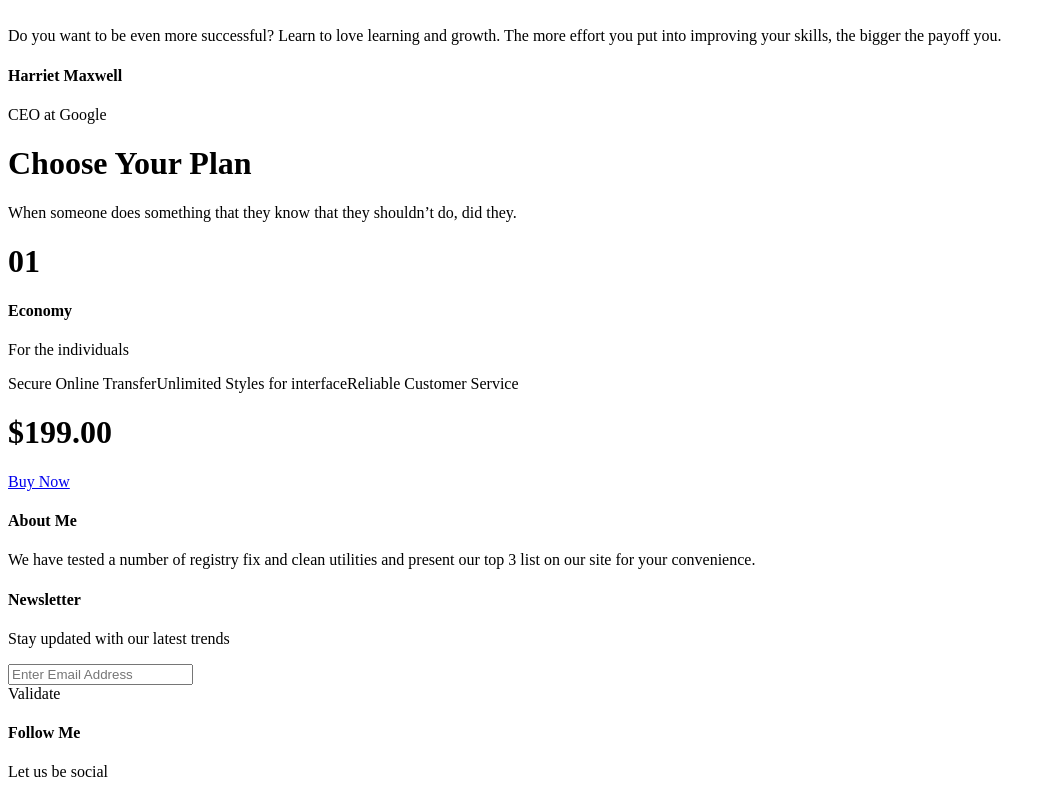
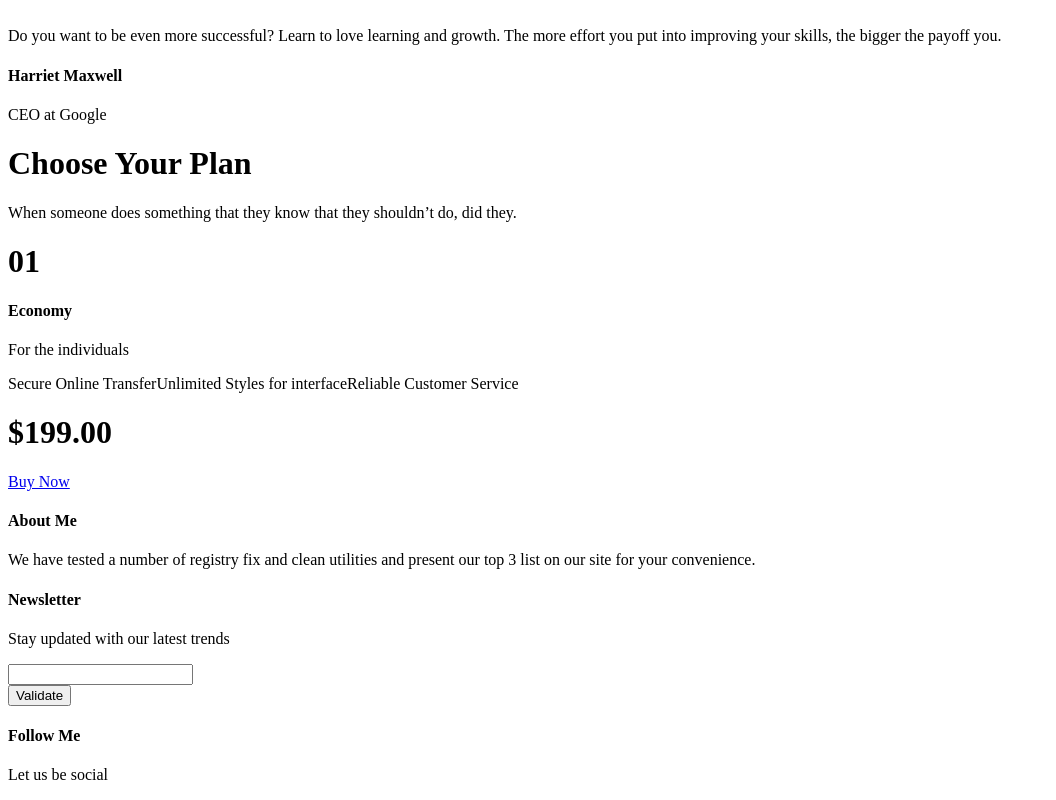
Before and after one commit to seObando19/holbertonschool-web_front_end, a plain HTML site: page 0x07-accessibility/fix-a11y/05-index.html in a window 1280 px wide. Shown: the part 1218-2018 px from the top of the page, without its empty margins (0-1056 px from the left). Drawn offline with Linux system fonts and the light colour scheme.

Commit message:
Form elements must have labels

```diff
--- a/0x07-accessibility/fix-a11y/05-index.html
+++ b/0x07-accessibility/fix-a11y/05-index.html
@@ -172,8 +172,8 @@
                         <form action="#" method="post">
                             <div class="input-group">
                                 <label for="email" class="visually-hidden"></label>
-                                <input class="form-control" type="text" name="email" id="email" placeholder="Enter Email Address">
-                                <div class="input-group-btn"><a class="btn" type="submit">Validate</a></div>
+                                <input class="form-control" type="email" autocomplete="email" name="email" id="email" required aria-required="true">
+                                <div class="input-group-btn"><button class="btn" type="submit">Validate</button></div>
                             </div>
                         </form>
                     </div>
```
